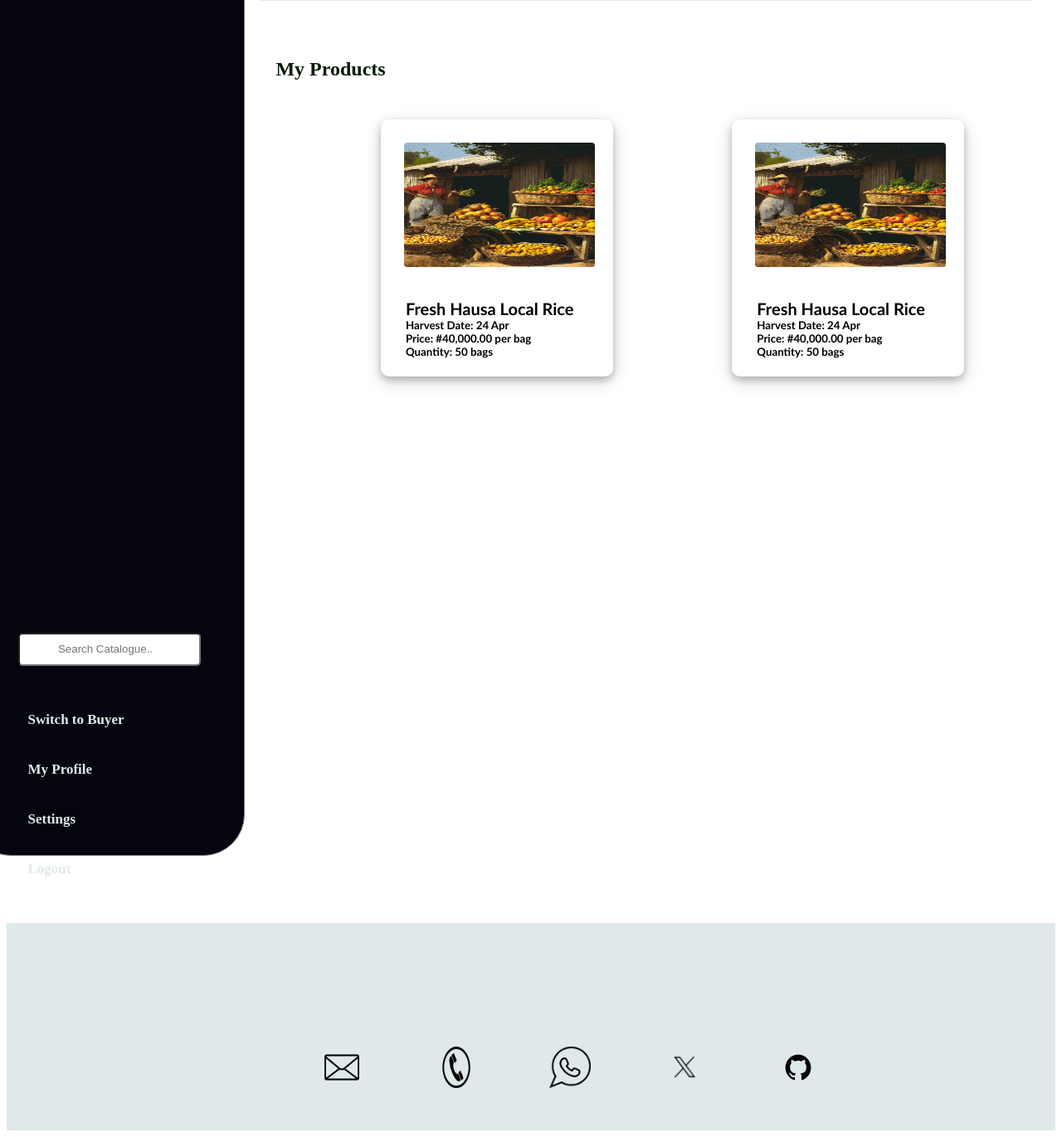
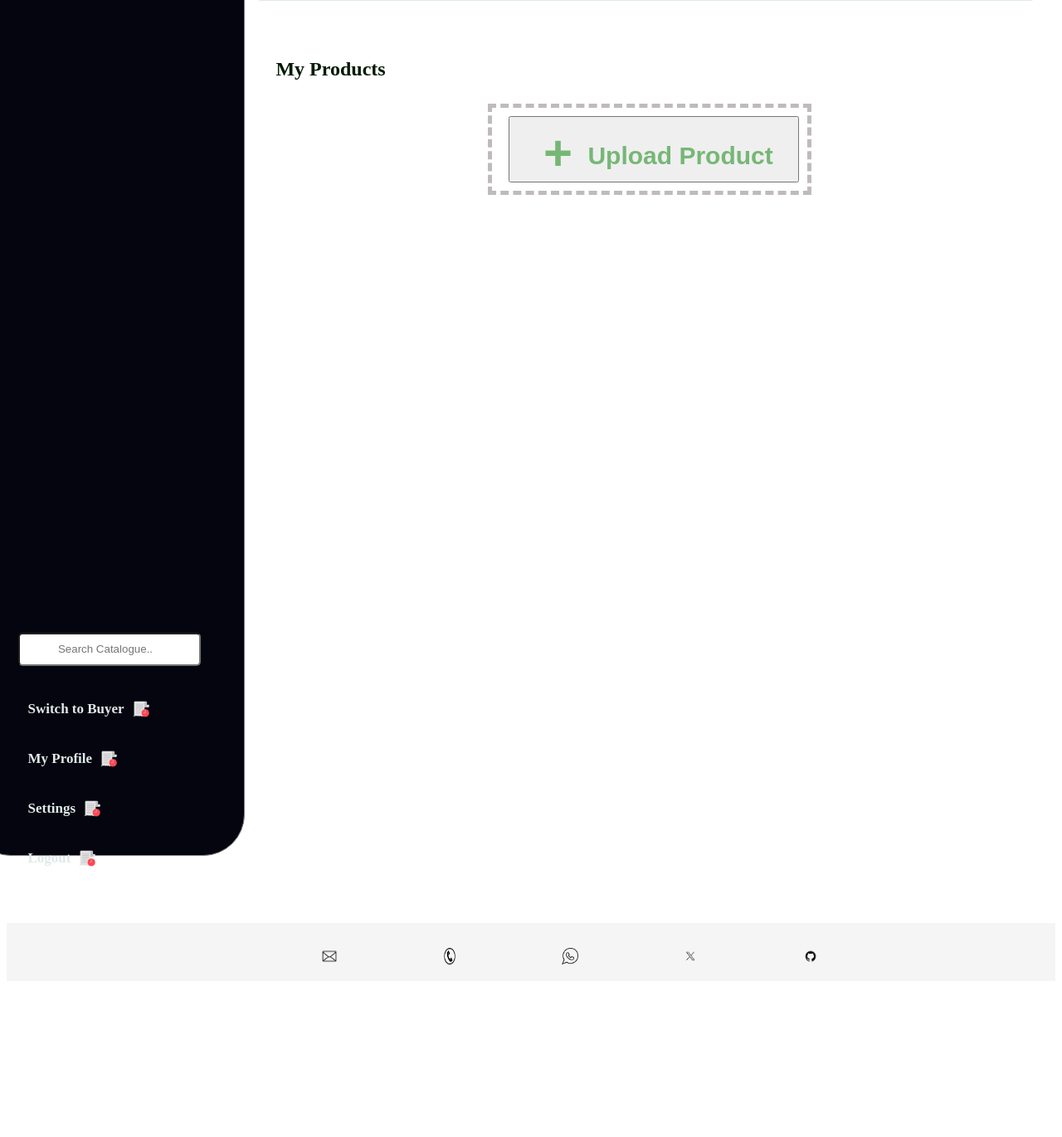
Before and after one commit to Sobilo34/AgroMarket, a Flask app: page /dashboard in a window 1280 px wide. Shown: the part 594-1965 px from the top of the page at 83% size. After the commit the page ends 1757 px from the top, so only its background shows below. Run offline with Flask 3, Linux system fonts and the light colour scheme; parts of the project's set-up code (start-up, migrations or seed data) failed here and were passed over; some libraries are stand-ins or nearby versions.

Commit message:
updated the uploading icon background

```diff
--- a/misc.txt
+++ b/misc.txt
@@ -29,7 +29,7 @@ AGRO_MYSQL_USER=agroMarket_dev AGRO_MYSQL_PWD=agroMarket_dev_secret AGRO_MYSQL_H
 Type "help", "copyright", "credits" or "license" for more information.
 >>> from models import storage
 >>> from models.user import User
->>> data = {'first_name': 'Dennis', 'last_name': 'Chiedu', 'email': 'dennis@gmail.com', 'password': 'asdfehjkl;'}
+>>> data = {'first_name': 'Sobil', 'last_name': 'Leke', 'email': 'sobilleke@gmail', 'password': 'sobil;'}
 >>> dennis = User(**data)
 >>> dennis
 <models.user.User object at 0x7fc8439fc880>
--- a/web_app/static/scripts/product.js
+++ b/web_app/static/scripts/product.js
@@ -1,5 +1,5 @@
 // JavaScript code for dynamically appending product information
-fetch('http://192.168.99.185:5001/api/v1/products')
+fetch('http://127.0.0.1:5001/api/v1/products/')
 .then(response => response.json())
 .then(data => {
     data.forEach(product => {
--- a/web_app/static/styles/seller_dashboard.css
+++ b/web_app/static/styles/seller_dashboard.css
@@ -85,6 +85,13 @@ header h1 {
     border-radius: 5px;
 }
 
+.side_bar_content a img {
+    height: 20px;
+    width: 20px;
+    margin: 10px;
+    display: block;
+}
+
 .side_bar_content a:hover {
     background-color: green;
 }
@@ -97,6 +104,7 @@ header h1 {
     text-align: center;
     align-content: center;
     margin-left: 15%;
+    margin-top: 10px;
 }
 
 .nav_bar {
@@ -208,8 +216,38 @@ header h1 {
     height: 650;
     width: 100%;
 }
+.upload_product {
+    position: relative;
+    top: auto;
+    left: 30%;
+    height: 100px;
+    width: 40%;
+    background-color: transparent;
+    border: 5px dashed rgb(192, 187, 187);
+}
+
+.upload_product .upload {
+    height: 80px;
+    width: 350px;
+    margin-top: 10px;
+    margin-left: 20px;
+    color: green;
+}
+.upload_product .upload h1 {
+    font-size: 60px;
+    margin: 7px;
+    opacity: 0.5;
+}
+
+.upload_product .upload span {
+    position: relative;
+    top: -7px;
+    left: 10px;
+    font-size: 30px;
+}
+
 .product_content {
-    margin-top: -2%;
+    margin-top: 20px;
     margin-left: 7%;
     display: flex;
     justify-content: space-around;
@@ -246,26 +284,22 @@ header h1 {
 
 footer {
     position: relative;
-    top: 0px;
-    height: 250px;
+    bottom: 0px;
+    height: 70px;
     width: 100%;
-    background-color: rgb(223, 233, 233);
+    background-color: whitesmoke;
     align-content: center;
-  }
-
-  footer h2 {
-    color: rgb(223, 233, 233);
-    text-align: center;
   }
 
   footer .down_logo {
     margin-left: 30%;
-    margin-top: 50px;
+    margin-top: 10px;
     display: flex;
     width: 600px;
     justify-content: space-between;
   }
+
   footer ._logo {
-    height: 50px;
-    width: 50px;
+    height: 20px;
+    width: 20px;
   }
--- a/web_app/templates/product.html
+++ b/web_app/templates/product.html
@@ -1,29 +1,17 @@
+<!DOCTYPE html>
 <html lang="en">
 <head>
     <meta charset="UTF-8">
     <meta name="viewport" content="width=device-width, initial-scale=1.0">
     <title>Product</title>
-    <link rel="stylesheet" href="../static/styles/seller_dashboard.css">
+    <link rel="stylesheet" href="{{ url_for('static', filename='styles/seller_dashboard.css') + '?' + cache_id }}">
+
+    <script src="https://code.jquery.com/jquery-3.2.1.min.js"></script>
+    <script src="{{ url_for('static', filename='scripts/product.js') + '?' + cache_id }}"></script>
 </head>
 <body>
     <div class="product_content">
-        <div class="a_product">
-            <img src="../static/images/farm 4.jpg" alt="product_img">
-            <h5><span id="des_caption">Fresh Hausa Local Rice</span><br>
-                Harvest Date: 24 Apr <br>
-                Price: #40,000.00 per bag <br>
-                Quantity: 50 bags
-            </h5>
-        </div>
-
-        <div class="a_product">
-            <img src="../static/images/farm 4.jpg" alt="product_img">
-            <h5><span id="des_caption">Fresh Hausa Local Rice</span><br>
-                Harvest Date: 24 Apr <br>
-                Price: #40,000.00 per bag <br>
-                Quantity: 50 bags
-            </h5>
-        </div>
+        <!-- The Product information will be dynamically appended here -->
     </div>
 </body>
 </html>
--- a/web_app/templates/seller_dashboard.html
+++ b/web_app/templates/seller_dashboard.html
@@ -53,21 +53,25 @@
 
     <div class="product_container">
         <h2>My Products</h2>
+        <div class="upload_product">
+            <button type="button" class="upload">
+                <h1>&plus;<span> Upload Product </span></h1>
+            </button>
+        </div>
         <iframe src="{{ url_for('products_page') }}" frameborder="0"></iframe>
     </div>
 
     <div id="side_bar">
         <div class="side_bar_content">
             <input type="text" placeholder="            Search Catalogue.." class="search_bar">
-                <a href="#"><h4>Switch to Buyer</h4></a>
-                <a href="#"><h4>My Profile</h4></a>
-                <a href="#"><h4>Settings</h4></a>
-                <a href="#"><h4>Logout</h4></a>
+                <a href="#"><h4>Switch to Buyer</h4><img src="../static/images/trans_history.png" alt="switch_icon"></a>
+                <a href="#"><h4>My Profile</h4><img src="../static/images/trans_history.png" alt="switch_icon"></a>
+                <a href="#"><h4>Settings</h4><img src="../static/images/trans_history.png" alt="switch_icon"></a>
+                <a href="#"><h4>Logout</h4><img src="../static/images/trans_history.png" alt="switch_icon"></a>
         </div>
     </div>
 
     <footer>
-        <h2>Contact Us</h2>
         <div class="down_logo">
           <a href="adigwedennis@gmail.com"><img src="../static/images/email.png" alt="email_logo" class="_logo"></a>
           <a href="+2348104910518"><img src="../static/images/Phone.png" alt="phone_logo" class="_logo"></a>
```
